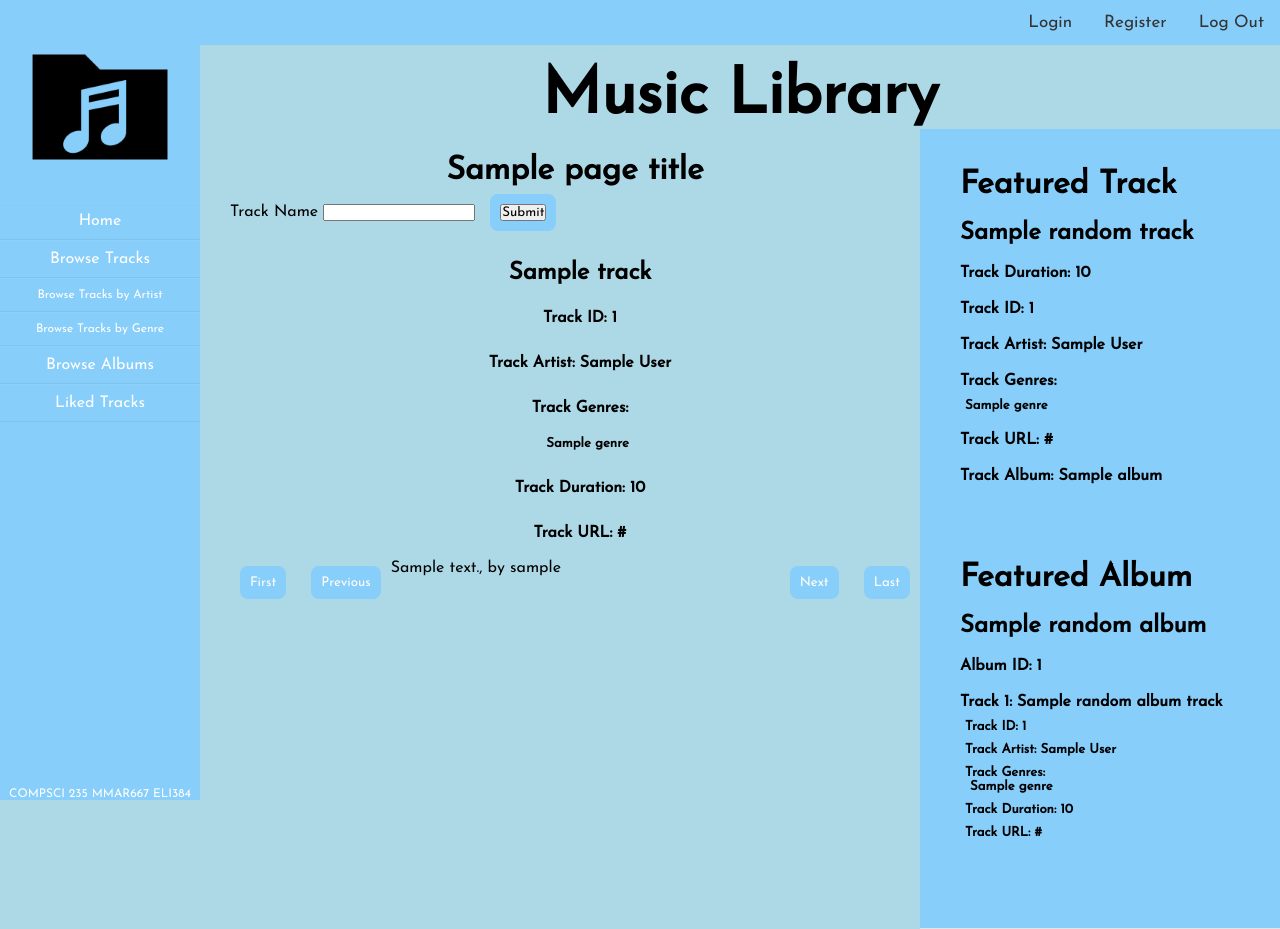
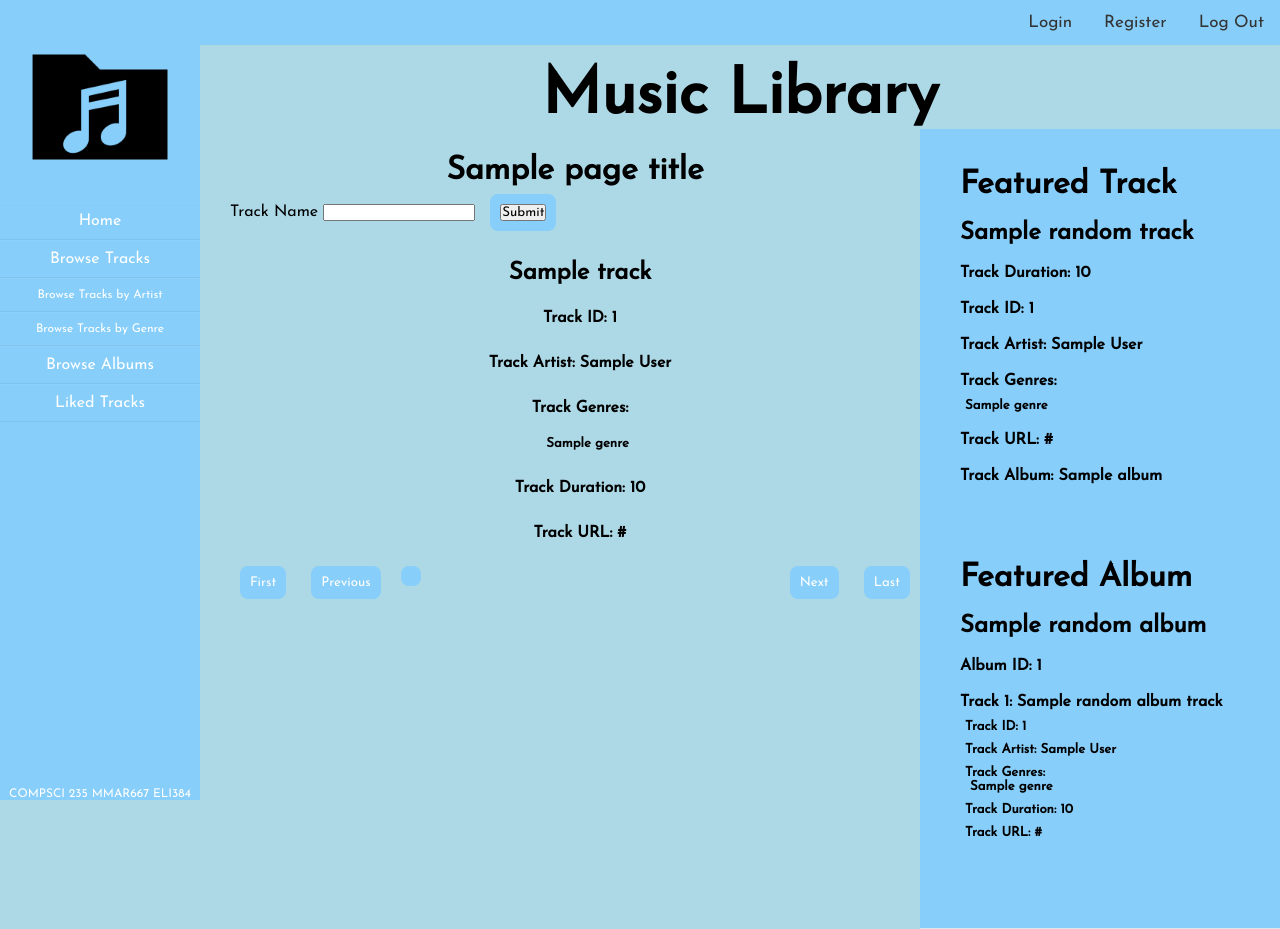
Before and after one commit to MichaelMar7/COMPSCI235-Assignment, a Flask app: template music/templates/browse/tracks.html in a window 1280 px wide. Run offline with Flask 2, Linux system fonts and the light colour scheme; the template is opened without the code that fills it: values that come from a table or form of the project are taken from there, most other values are stand-ins (such as "Sample title", 1, 10 or a date in 2020); parts of the project's set-up code (start-up, migrations or seed data) failed here and were passed over.

Commit message:
testing on output for html

```diff
--- a/music/templates/browse/tracks.html
+++ b/music/templates/browse/tracks.html
@@ -60,7 +60,11 @@
             <button class="btn-general-disabled"  disabled'">Last</button>
         {% endif %}
     </div>
-    <p>{{track.review_text}}, by {{track.user_name}}</p>
+    <article id="article">
+        <div style="flaot:left">
+            <button class="btn-general" onclick="location.href='{{ tag_urls[tag.name] }}'"></button>
+        </div>
+    </article>
 </main>
 
 {% endblock %}
```
